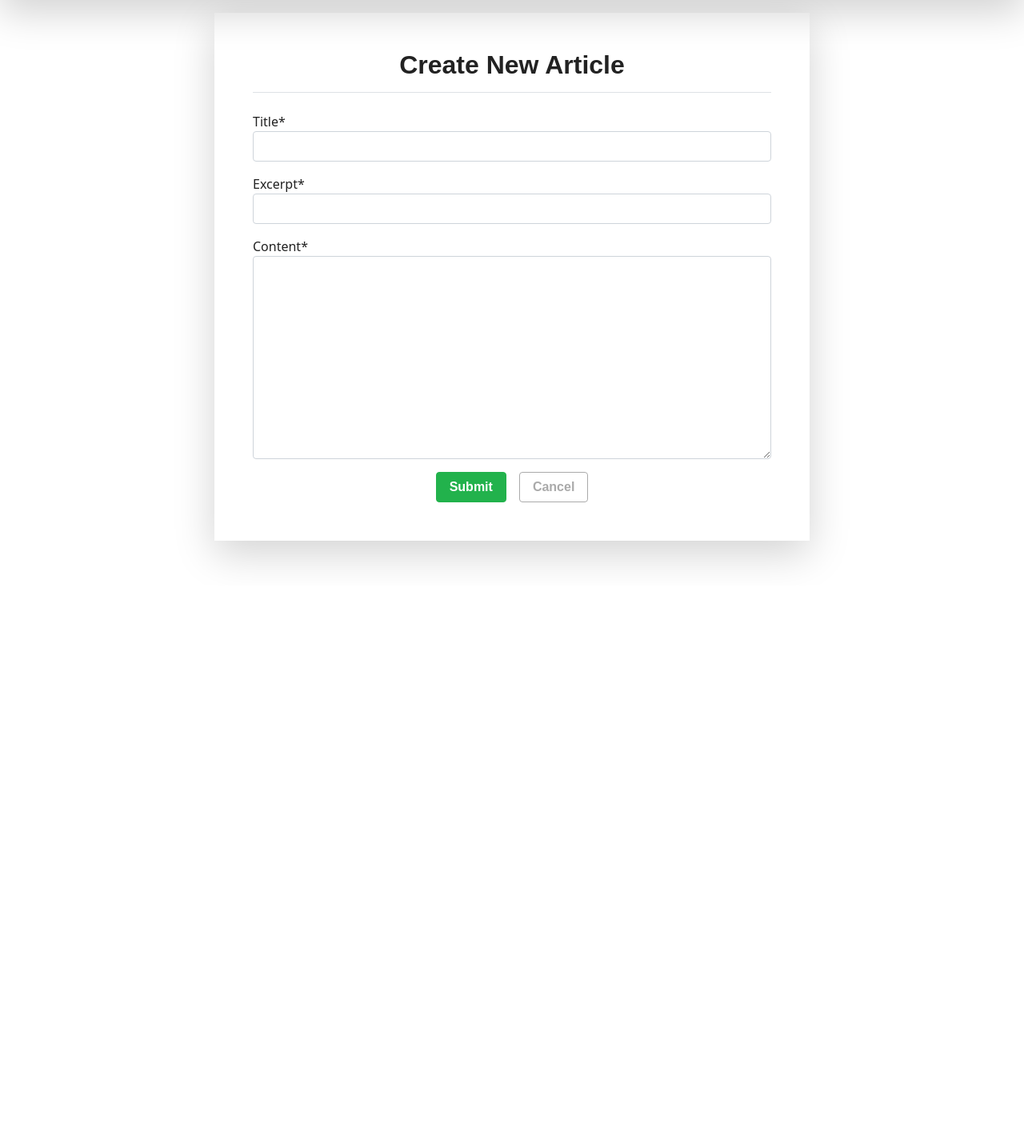
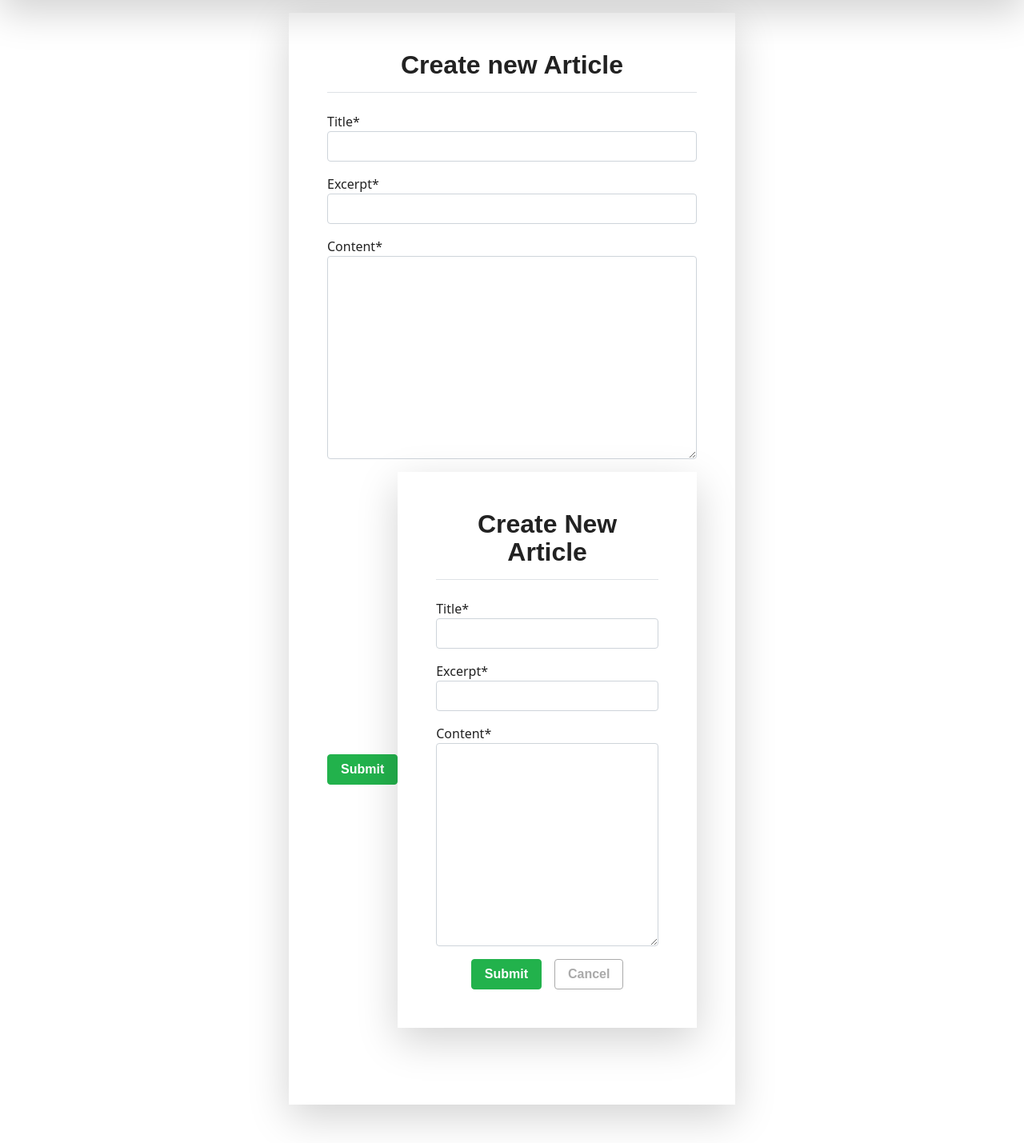
Before and after one commit to theskinnycoder/django-crash-course, a Django app: page /articles/create in a window 1280 px wide. Shown: the part 68-1497 px from the top of the page at 80% size. Before the commit the page ends 775 px from the top, so only its background shows below. Run offline with Django 3.2, Linux system fonts and the light colour scheme; the visitor is signed in with stand-in values (Sample User, id 1); some libraries are stand-ins or nearby versions; some web fonts are replaced.

Commit message:
No changes

```diff
--- a/articles/templates/articles/article_form.html
+++ b/articles/templates/articles/article_form.html
@@ -11,6 +11,42 @@
 {% endblock title %}
 
 {% block content%}
+  <form
+    action="
+      {% if article %}
+        {% url 'articles:update' article.id %}
+      {% else %}
+        {% url 'articles:create' %}
+      {% endif %}
+    "
+    method="POST"
+    class="mx-auto col-6"
+  >
+    {% csrf_token %}
+    <fieldset class="form-group mb-5 shadow-lg p-5">
+      <legend class="border-bottom pb-2 mb-4 text-center">
+        <h2>
+          {% if article %}
+            Update {{ article.title }}
+          {% else %}
+            Create new Article
+          {% endif %}
+        </h2>
+      </legend>
+      <div class="mb-3">{{ form.title | as_crispy_field }}</div>
+
+      <div class="mb-3">{{ form.excerpt | as_crispy_field }}</div>
+
+      <div class="mb-3">{{ form.content | as_crispy_field }}</div>
+
+      <div class="d-flex justify-content-center align-items-center">
+        <button type="submit" class="btn btn-success">
+          {% if article %}
+            Update
+          {% else %}
+            Submit
+          {% endif %}
+        </button>
 
   <form
     action="
--- a/articles/templates/articles/partials/_article.html
+++ b/articles/templates/articles/partials/_article.html
@@ -11,9 +11,7 @@
       <a
         href="{% url 'articles:detail' article.id %}"
         class="text-decoration-none"
-      >
-        {{ article.title }}
-      </a>
+      >{{ article.title }}</a>
     </h4>
     <p class="card-text text-muted">{{ article.excerpt }}</p>
   </div>
--- a/articles/templates/articles/partials/_header.html
+++ b/articles/templates/articles/partials/_header.html
@@ -8,9 +8,12 @@
   "
 >
   <div class="container">
-    <a class="navbar-brand" href="{% url 'articles:list' %}"
-      ><h3>BlogBro</h3></a
+    <a
+      class="navbar-brand"
+      href="{% url 'articles:list' %}"
     >
+      <h3>BlogBro</h3>
+    </a>
     <ul class="navbar-nav ms-auto">
       <li class="nav-item">
         <a class="nav-link" href="{% url 'articles:list' %}">Home</a>
@@ -23,8 +26,7 @@
         <a
           class="btn btn-dark nav-link text-white ms-2"
           href="{% url 'articles:create' %}"
-          >New Article</a
-        >
+        >New Article</a>
       </li>
       <li class="nav-item">
         <a class="nav-link ms-2" href="{% url 'logout' %}"
```
Also changed, not shown: articles/templates/articles/article_confirm_delete.html (+17 -0 lines), articles/views.py (+7 -2 lines), requirements.txt (added, +8 -0 lines), articles/migrations/0003_alter_article_id.py (added).
